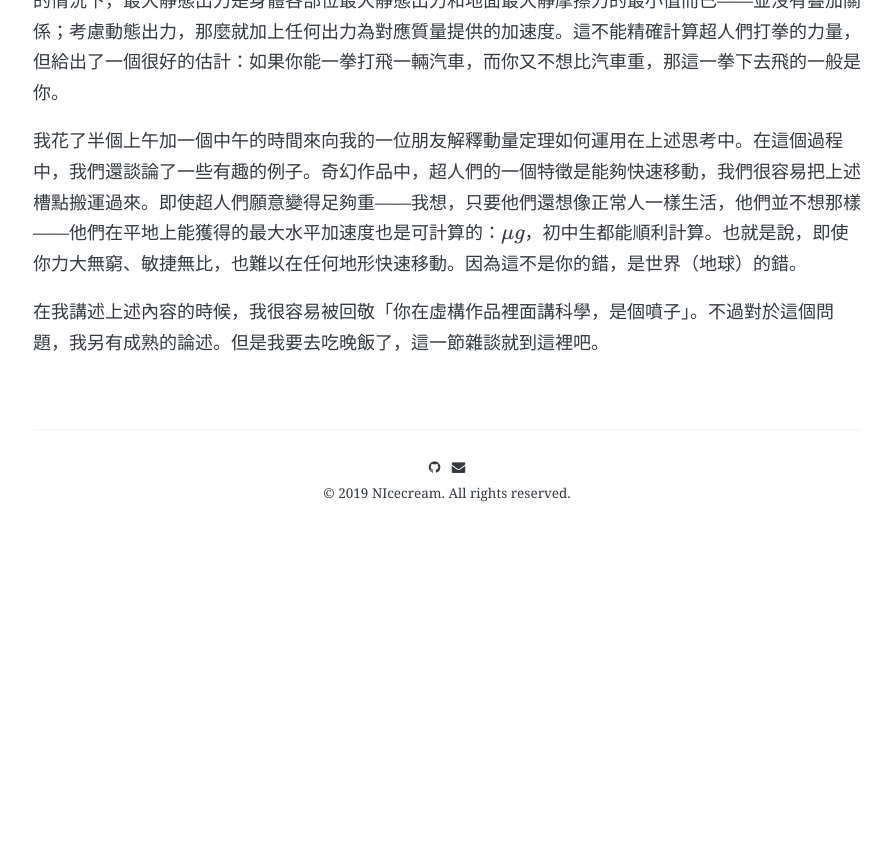
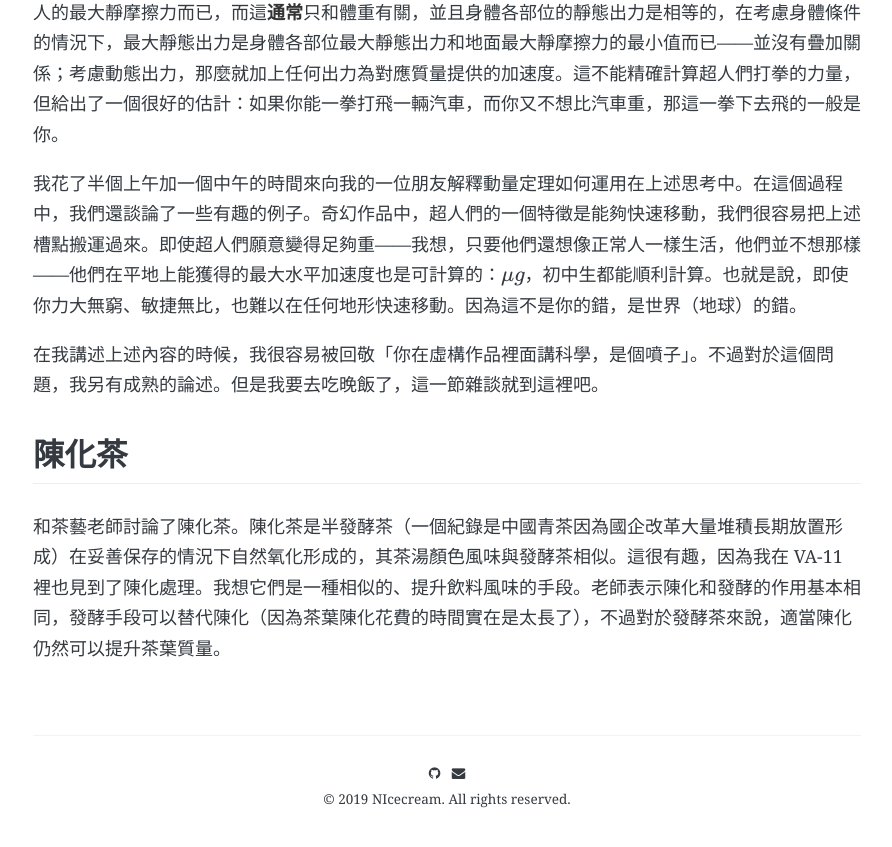
Before and after one commit to NeapolitanIcecream/NIcecream, a Jekyll site: the page built from _posts/2019-09-16-september-talks-3.md, in a window 1280 px wide and 900 px high, scrolled down 3207 px. Shown: the top 847 px of the window, without its empty margins (193-1085 px from the left). Built offline with Jekyll 4.4.1, drawn with Linux system fonts in a browser that asks for light colours; some web fonts are replaced; formulas are drawn with MathJax 3; comment, search, counter and statistics services are not loaded; before the commit the page ends 3801 px from its top, so only the background shows below that.

Commit message:
update 0916

```diff
--- a/_posts/2019-09-16-september-talks-3.md
+++ b/_posts/2019-09-16-september-talks-3.md
@@ -14,6 +14,7 @@ comments: true
 + 喬姆斯基譜系⋯⋯的一部分，用以設計字符串問題的算法
 + 技術性失業
 + 超人在地球上如何行動？
++ 陳化茶
 
 ## Muse Fly
 
@@ -60,3 +61,7 @@ comments: true
 我花了半個上午加一個中午的時間來向我的一位朋友解釋動量定理如何運用在上述思考中。在這個過程中，我們還談論了一些有趣的例子。奇幻作品中，超人們的一個特徵是能夠快速移動，我們很容易把上述槽點搬運過來。即使超人們願意變得足夠重——我想，只要他們還想像正常人一樣生活，他們並不想那樣——他們在平地上能獲得的最大水平加速度也是可計算的：$\mu g$，初中生都能順利計算。也就是說，即使你力大無窮、敏捷無比，也難以在任何地形快速移動。因為這不是你的錯，是世界（地球）的錯。
 
 在我講述上述內容的時候，我很容易被回敬「你在虛構作品裡面講科學，是個噴子」。不過對於這個問題，我另有成熟的論述。但是我要去吃晚飯了，這一節雜談就到這裡吧。
+
+## 陳化茶
+
+和茶藝老師討論了陳化茶。陳化茶是半發酵茶（一個紀錄是中國青茶因為國企改革大量堆積長期放置形成）在妥善保存的情況下自然氧化形成的，其茶湯顏色風味與發酵茶相似。這很有趣，因為我在 VA-11 裡也見到了陳化處理。我想它們是一種相似的、提升飲料風味的手段。老師表示陳化和發酵的作用基本相同，發酵手段可以替代陳化（因為茶葉陳化花費的時間實在是太長了），不過對於發酵茶來說，適當陳化仍然可以提升茶葉質量。
```
Also changed, not shown: other parts of _posts/2019-09-16-september-talks-3.md (+1 -1 lines).
